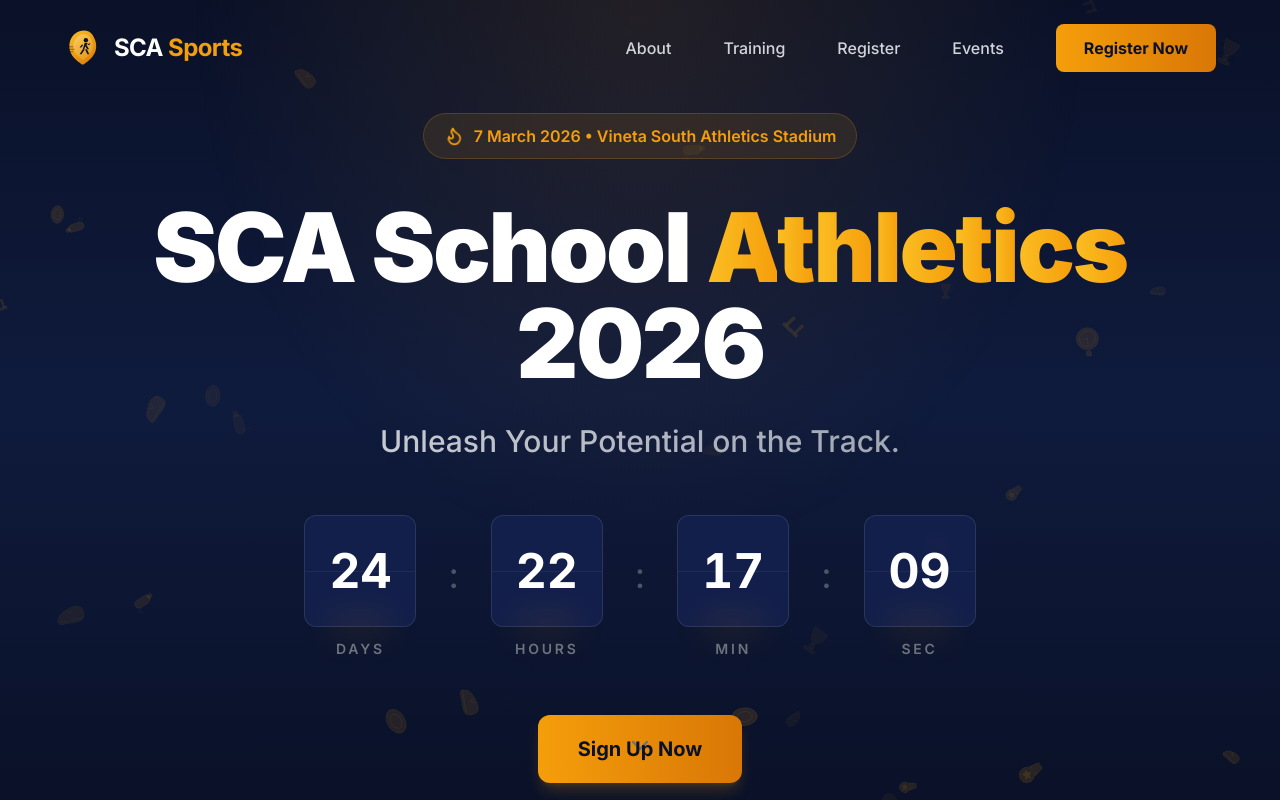
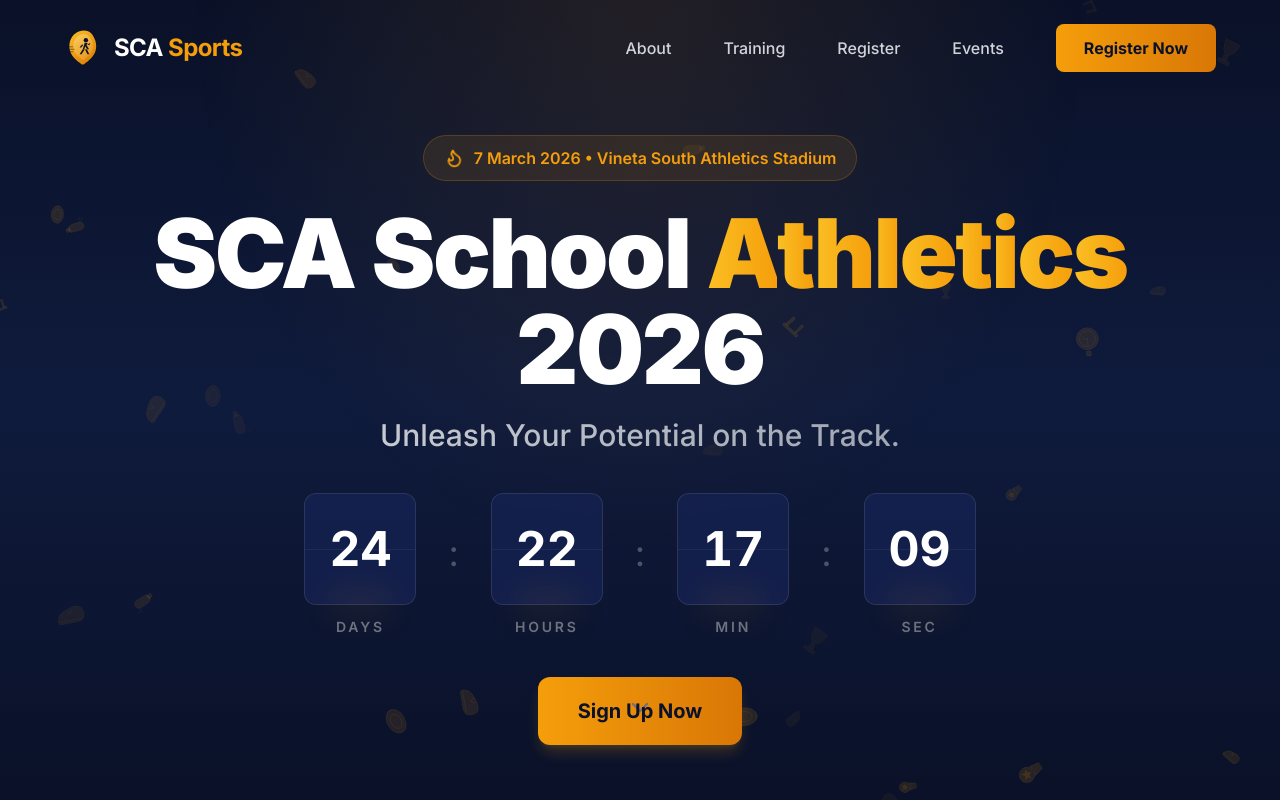
Before and after one commit to RG-theLink/Sports-Day, a React (Vite) app: page / in a window 1280 px wide. Shown: the top 800 px of the page. Built offline with nearby package versions, Linux system fonts and the light colour scheme.

Commit message:
chore(hero): tighten spacing so CTA fits above fold

```diff
--- a/src/components/Hero.jsx
+++ b/src/components/Hero.jsx
@@ -66,7 +66,7 @@ function AnimatedHeadline({ text, highlight, suffix }) {
     <motion.h1
       initial="hidden"
       animate="visible"
-      className="text-5xl sm:text-7xl lg:text-8xl font-black tracking-tight leading-[1.1] mb-8"
+      className="text-5xl sm:text-7xl lg:text-8xl font-black tracking-tight leading-[1.1] mb-5"
     >
       {letters.map((ch, i) => (
         <motion.span
@@ -158,13 +158,13 @@ export default function Hero() {
       <SportsParticles count={30} />
 
       {/* Content with scroll fade */}
-      <motion.div style={{ opacity: contentOpacity }} className="relative z-10 max-w-6xl mx-auto px-4 sm:px-6 lg:px-8 text-center pt-24">
+      <motion.div style={{ opacity: contentOpacity }} className="relative z-10 max-w-6xl mx-auto px-4 sm:px-6 lg:px-8 text-center pt-20">
         {/* Badge */}
         <motion.div
           initial={{ opacity: 0, scale: 0.8 }}
           animate={{ opacity: 1, scale: 1 }}
           transition={{ duration: 0.5, ease: 'backOut' }}
-          className="inline-flex items-center gap-2.5 px-5 py-2.5 rounded-full bg-accent/10 border border-accent/20 mb-10"
+          className="inline-flex items-center gap-2.5 px-5 py-2.5 rounded-full bg-accent/10 border border-accent/20 mb-6"
         >
           <motion.div animate={{ rotate: [0, 15, -15, 0] }} transition={{ duration: 2, repeat: Infinity, repeatDelay: 3 }}>
             <Flame className="w-5 h-5 text-accent" />
@@ -180,7 +180,7 @@ export default function Hero() {
           initial={{ opacity: 0, y: 30 }}
           animate={{ opacity: 1, y: 0 }}
           transition={{ duration: 0.7, delay: 0.8 }}
-          className="text-xl sm:text-2xl lg:text-3xl text-gray-400 max-w-3xl mx-auto mb-14 font-medium shimmer-text"
+          className="text-xl sm:text-2xl lg:text-3xl text-gray-400 max-w-3xl mx-auto mb-10 font-medium shimmer-text"
         >
           Unleash Your Potential on the Track.
         </motion.p>
@@ -190,7 +190,7 @@ export default function Hero() {
           initial={{ opacity: 0, y: 30 }}
           animate={{ opacity: 1, y: 0 }}
           transition={{ duration: 0.7, delay: 1.0 }}
-          className="flex items-center justify-center gap-4 sm:gap-6 lg:gap-8 mb-14"
+          className="flex items-center justify-center gap-4 sm:gap-6 lg:gap-8 mb-10"
         >
           <CountdownUnit value={timeLeft.days} label="Days" />
           <span className="text-3xl sm:text-4xl text-gray-600 font-light mt-[-1.5rem]">:</span>
```
